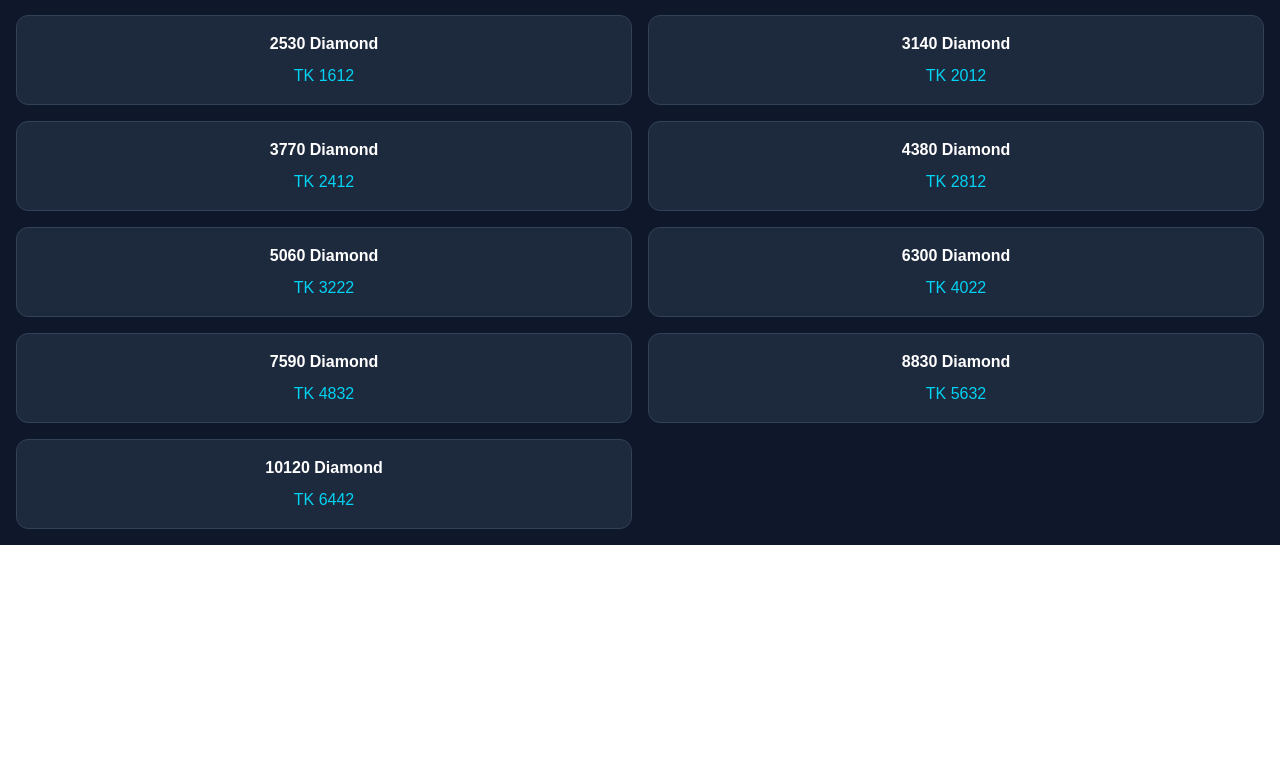
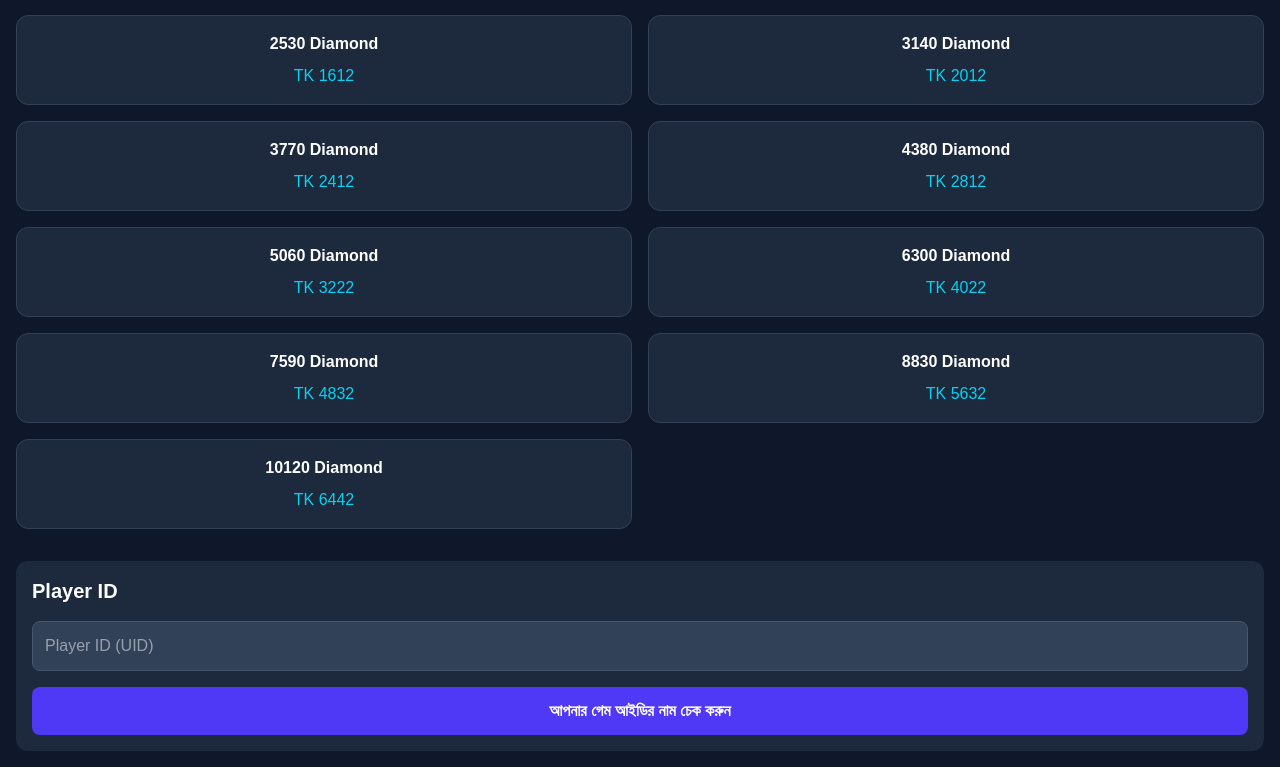
Before and after one commit to omorbro/topup-bd, a Next.js app: page /topup in a window 1280 px wide. Shown: the part 697-1464 px from the top of the page. Before the commit the page ends 1242 px from the top, so only its background shows below. Built offline with nearby package versions, Linux system fonts and the light colour scheme.

Commit message:
Add Player ID section

```diff
--- a/app/topup/page.tsx
+++ b/app/topup/page.tsx
@@ -42,7 +42,19 @@ export default function Topup() {
           </div>
         ))}
       </div>
+<div className="mt-8 bg-slate-800 rounded-xl p-4">
+  <h2 className="text-xl font-bold mb-4">Player ID</h2>
 
+  <input
+    type="text"
+    placeholder="Player ID (UID)"
+    className="w-full p-3 rounded-lg bg-slate-700 text-white border border-slate-600 outline-none"
+  />
+
+  <button className="w-full mt-4 bg-indigo-600 hover:bg-indigo-700 py-3 rounded-lg font-bold">
+    আপনার গেম আইডির নাম চেক করুন
+  </button>
+</div>
     </main>
   );
 }
```
